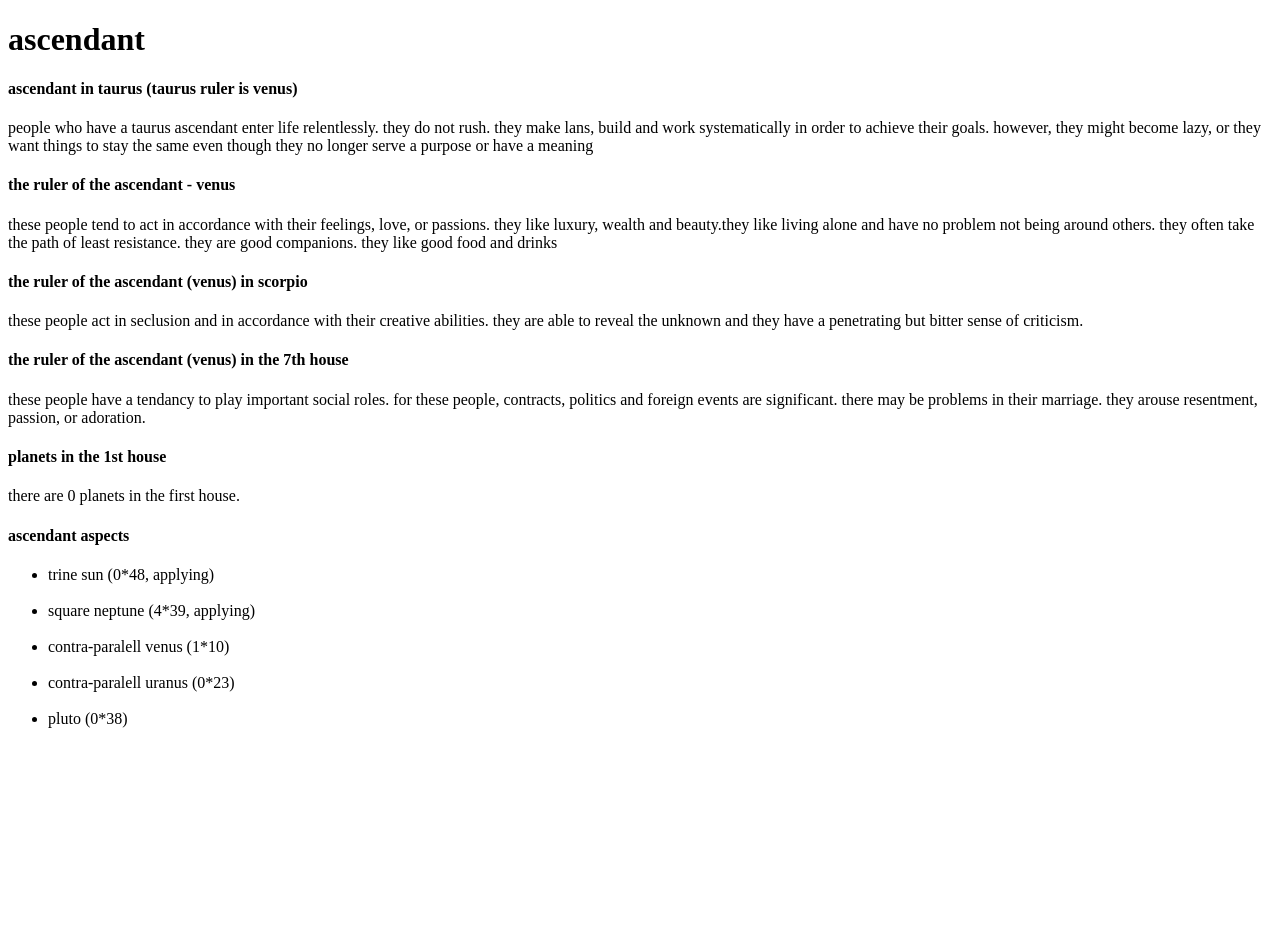
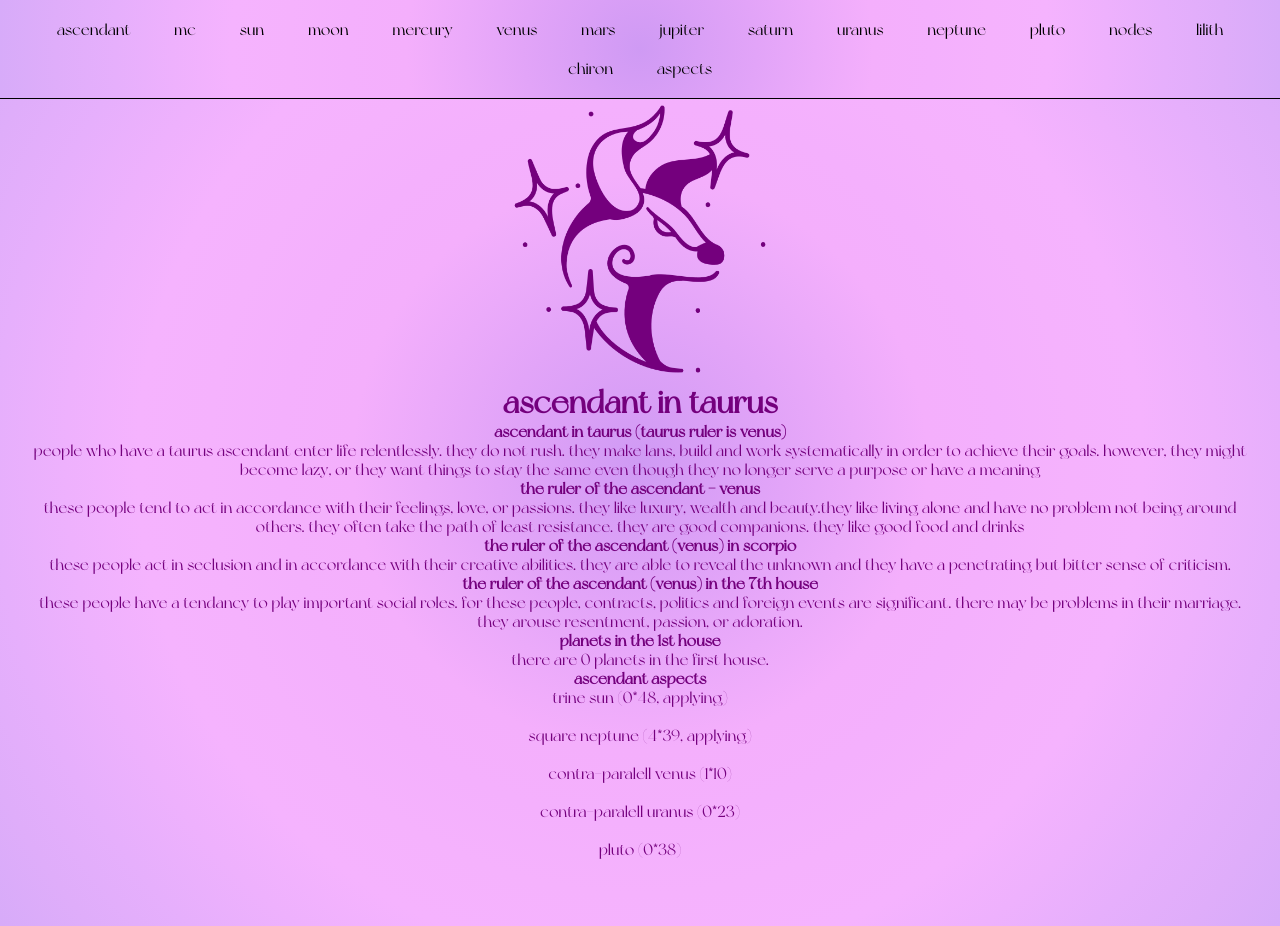
Before and after one commit to gofaonemotsemme/astropage, a plain HTML site: page main/ascendant.html in a window 1280 px wide. Before the commit the page ends 800 px from the top, so only its background shows below. Drawn offline with nearby package versions, Linux system fonts and the light colour scheme; a web font is replaced by a local one.

Commit message:
only pushing bc i spilled coffee on my laptop. i don't  wanna try to do society again.

```diff
--- a/main/ascendant.html
+++ b/main/ascendant.html
@@ -3,12 +3,42 @@
 <head>
     <meta charset="UTF-8">
     <meta name="viewport" content="width=device-width, initial-scale=1.0">
-    <title>Document</title>
+    <link rel="stylesheet" href="https://unicons.iconscout.com/release/v4.0.0/css/line.css">
+    <link rel="stylesheet" href="/main/css/styles.css">
+    <link rel="stylesheet" media="screen" href="https://fontlibrary.org//face/unique" type="text/css"/>
+    <title>ascendant</title>
 </head>
-<body>
+<body class="ascendant">
+    <nav class="navbar ascendant">
+        <ul>
+            <li><a href="#">ascendant</a></li>
+            <li><a href="#">mc</a></li>
+            <li><a href="#">sun</a></li>
+            <li><a href="#">moon</a></li>
+            <li><a href="#">mercury</a></li>
+            <li><a href="#">venus</a></li>
+            <li><a href="#">mars</a></li>
+            <li><a href="#">jupiter</a></li>
+            <li><a href="#">saturn</a></li>
+            <li><a href="#">uranus</a></li>
+            <li><a href="#">neptune</a></li>
+            <li><a href="#">pluto</a></li>
+            <li><a href="#">nodes</a></li>
+            <li><a href="#">lilith</a></li>
+            <li><a href="#">chiron</a></li>
+            <li><a href="#">aspects</a></li>
+        </ul>
+    </nav>
     <div class="container">
-        <div class="heading">
-            <h1>ascendant</h1>
+        <div class="row">
+            <div class="col">
+                <img src="/main/img/taurus.png" alt="" class="sign_icon">
+            </div>
+        </div>
+        <div class="row heading">
+            <div class="col">
+                <h1>ascendant in taurus</h1>
+            </div>
         </div>
         <div class="section-paragraph">
             <h4>
--- a/main/css/styles.css
+++ b/main/css/styles.css
@@ -609,6 +609,12 @@ nav ul li a:hover {
     color: #74007d;
 }
 
+
+.ascendant{
+    background-image: radial-gradient(circle, #cf9af4, #d99ff6, #e2a4f8, #ebaafa, #f4affc, #f4b0fd, #f5b2fd, #f5b3fe, #eeb1fd, #e6affc, #dfadfa, #d7abf9);
+    color: #74007d;
+
+}
 .sun{
     background-image: radial-gradient(circle, #d0d0d0, #cfcfcf, #cdcece, #cccdcd, #cbcccb, #c4c5c5, #bebebe, #b7b7b7, #a9a9a9, #9b9b9b, #8d8d8d, #7f7f7f);
     color: #303030;
```
Also changed, not shown: main/img/EmailSignature_2024_5_28_1028.html (added, +17 -0 lines), main/img/EmailSignature_2024_5_28_1034.html (added, +17 -0 lines), main/index.html (+0 -2 lines), main/moon.html (+1 -1 lines), main/img/taurus.png (added).
